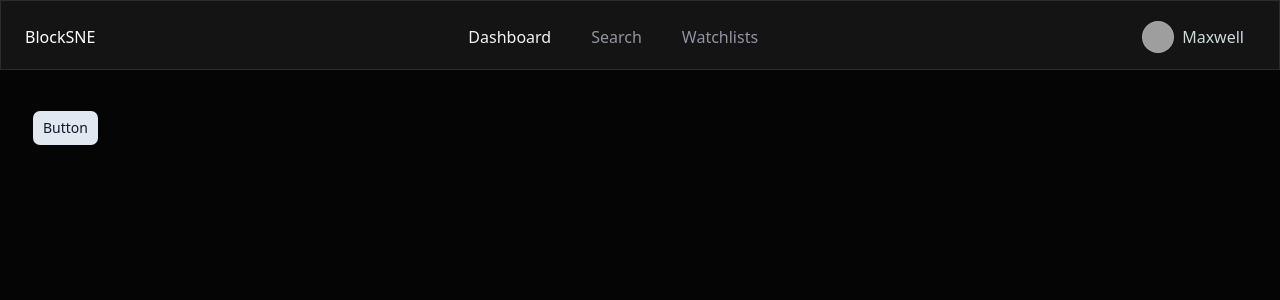
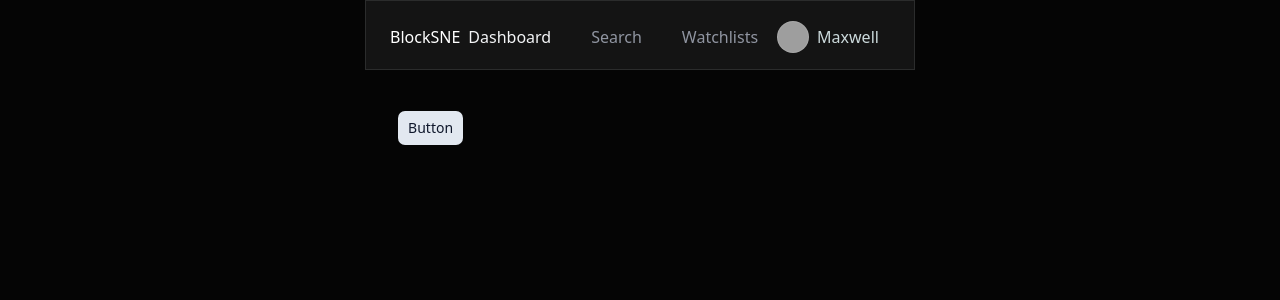
Before and after one commit to pro-mcode/blocksne, a Next.js app: page / in a window 1280 px wide. Shown: the top 300 px of the page. Built offline with nearby package versions, Linux system fonts and the light colour scheme; grey boxes are pictures that could not be loaded.

Commit message:
Update app/(root)/layout.tsx
Co-authored-by: coderabbitai[bot] <136622811+coderabbitai[bot]@users.noreply.github.com>

```diff
--- a/app/(root)/layout.tsx
+++ b/app/(root)/layout.tsx
@@ -1,7 +1,7 @@
 const layout = ({ children }: { children: React.ReactNode }) => {
   return (
     <div className="flex min-h-screen flex-col text-gray-400">
-      <main className="min-w-screen mx-auto">{children}</main>
+      <main className="mx-auto">{children}</main>
     </div>
   );
 };
```
